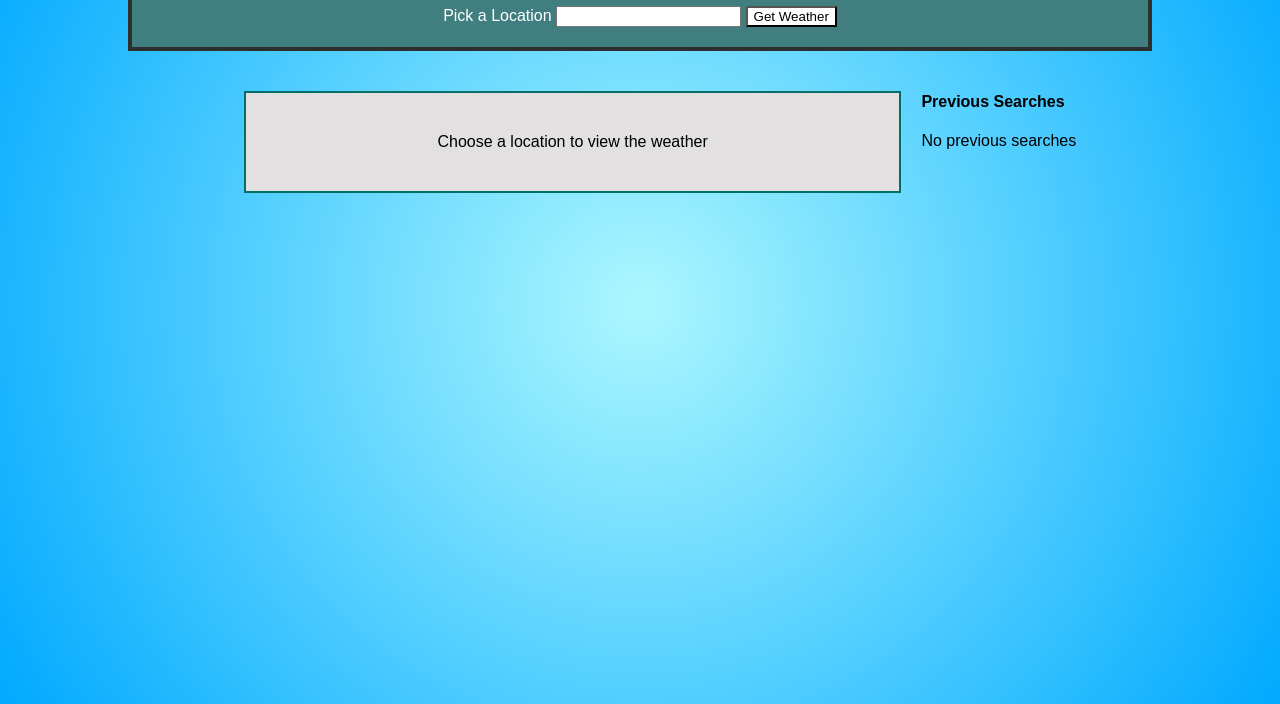
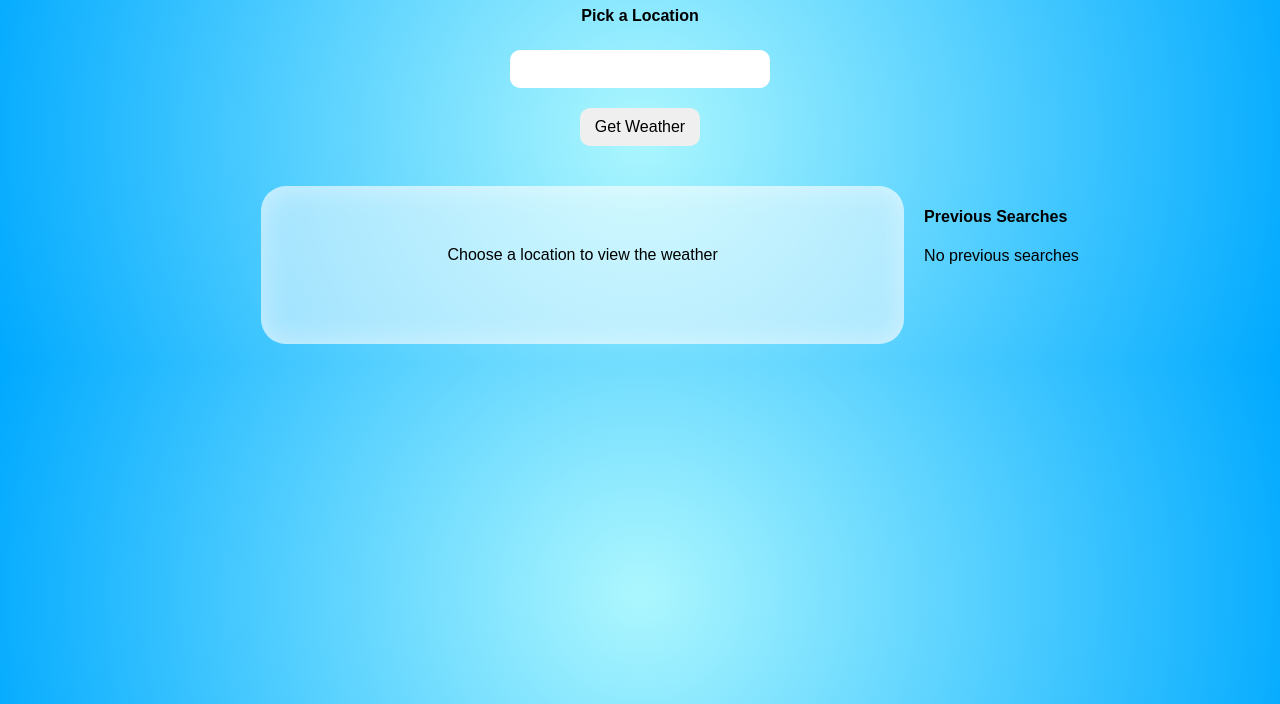
Before and after one commit to iHanjra/Weather-App, a website: page index.html in a window 1280 px wide. Shown: the part 96-800 px from the top of the page. Drawn offline with Linux system fonts and the light colour scheme.

Commit message:
Added more styling

```diff
--- a/app.js
+++ b/app.js
@@ -144,8 +144,8 @@ function fetchWeatherData(query) {
           return;
         }
 
-        if (celsius) result.innerText = `${(((temp - 32) * 5) / 9).toFixed(2)}`;
-        else result.innerText = `${((temp * 9) / 5 + 32).toFixed(2)}`;
+        if (celsius) result.innerText = `${(((temp - 32) * 5) / 9).toFixed(2)}°C`;
+        else result.innerText = `${((temp * 9) / 5 + 32).toFixed(2)}°F`;
       }
 
       const widgetForm = document.getElementById("widgetForm");
--- a/style.css
+++ b/style.css
@@ -1,5 +1,4 @@
 html {
-	height: 100%;
 	background: radial-gradient(circle, rgba(172,247,254,1) 0%, rgba(0,169,255,1) 100%);
 }
 
@@ -16,11 +15,9 @@ body {
 
 .header {
     grid-area: header;
-	background: rgb(1, 110, 103);
-	background: #407e7f;
     text-align: center;
     padding: 20px;
-	border: 4px solid #2d2e2e;
+	color: #000;
 }
 
 h1 {
@@ -28,22 +25,50 @@ h1 {
 }
 
 h1, .header form label{
-    color: white;
+    color: #000;
+}
+
+label {
+	display: block;
+	padding:5px;
+	font-weight:700;
+}
+
+input[type=text] {
+	border-radius: 10px;
+	border: none;
+	padding:5px;
+	font-size: 1.5em;
+	display: block;
+	width:250px;
+	margin:20px auto;
+}
+
+.header input[type=submit] {
+	border-radius: 10px;
+	border: none;
+	padding:10px 15px;
+	font-size: 1em;
 }
 
 main {
     grid-area: main;
-    padding-left: 20px;
+	background: rgb(255 255 255 / 0.5);
+	border-radius: 25px;
+	box-shadow:0 0 30px inset rgba(255 255 255 / 0.5);
+	padding-bottom: 20px;
 }
 
 #today {
     grid-row: 2;
     grid-column: 2 / 5;
-    background: rgb(226, 224, 224);
-    border: 2px solid rgb(1, 110, 103);
     text-align: center;
     padding: 40px;
     margin:20px 0;
+}
+
+#today img {
+	border-radius: 25px;
 }
 
 .currentweather {
@@ -56,25 +81,29 @@ main {
     grid-column: 2 / 5;
     display: grid;
     grid-template-columns: repeat(3, 1fr);
-    grid-gap: 20px 0;
+    gap: 20px 0;
     text-align: center;
 }
 
 .upcomingweather article {
-    background-color: rgb(226, 224, 224);
-    border: 2px solid rgb(1, 110, 103);
-    padding: 40px;
+	border-top: 2px solid rgba(0 0 0 / 0.05);
+}
+
+.upcomingweather strong {
+	display: block;
 }
 
 .sidebar {
     grid-area: sidebar;
 }
-
+.sidebar a {
+	color:#000
+}
+.sidebar ul {
+	list-style: none;
+	padding:0;
+}
 .widget {
-    font-family: Arial, Helvetica, sans-serif;
-    grid-area: widget;
+	grid-area:widget;
+	padding:20px;
 }
-
-input[type="submit"] {
-	background:#fff;
-}
```
Lines whose indentation alone changed are shown as unchanged.
